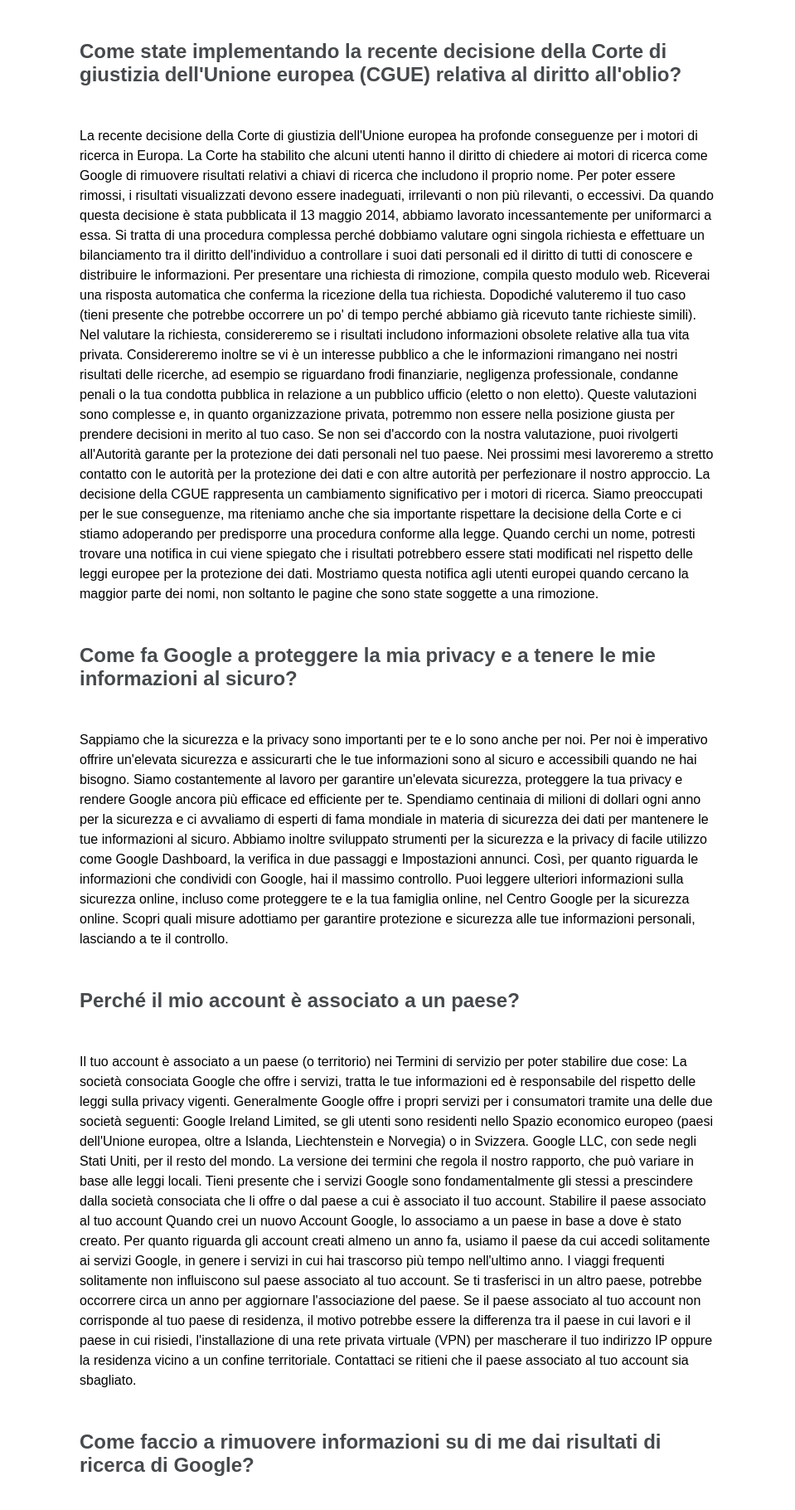
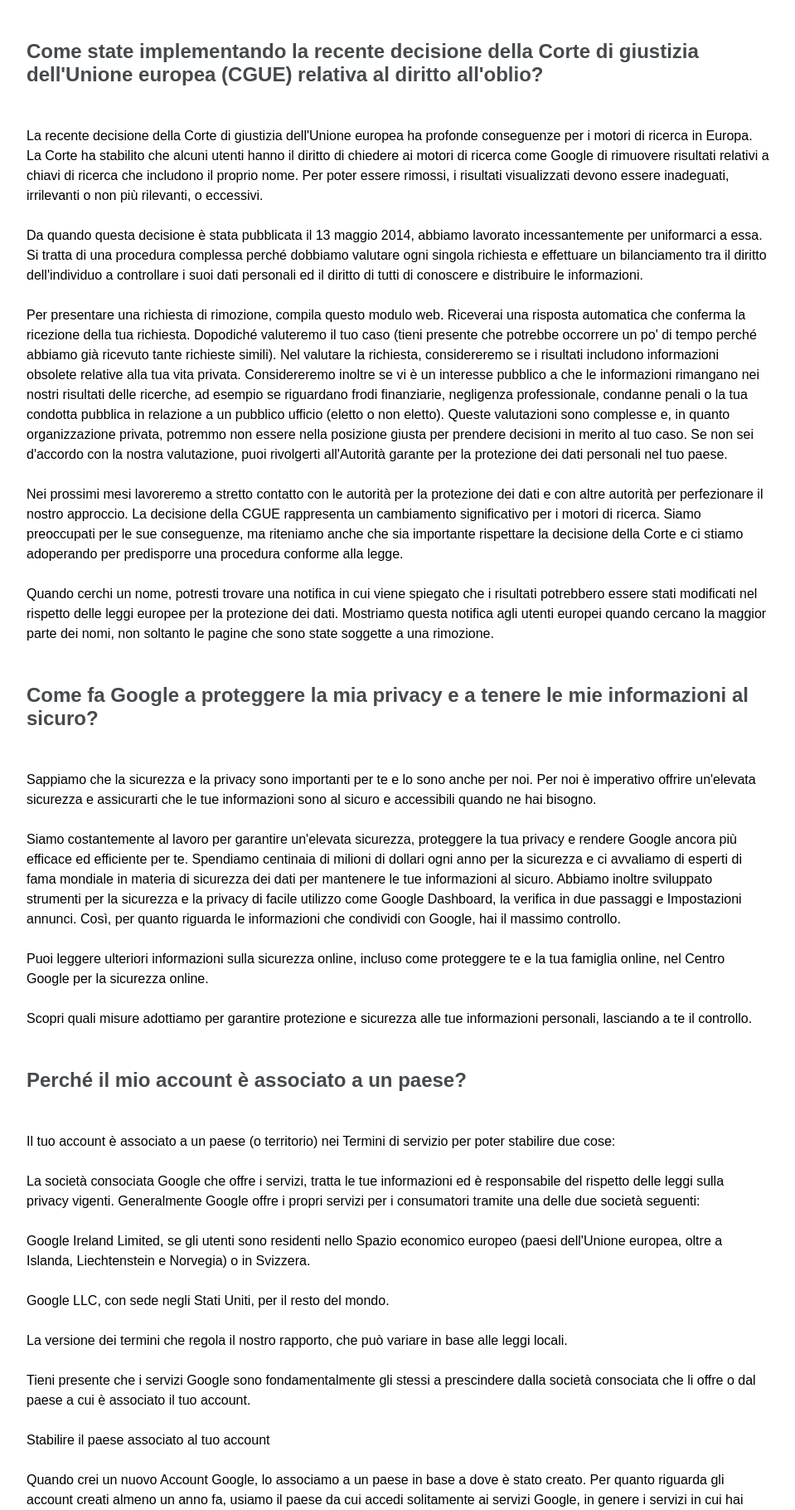
Before and after one commit to SIDDY-CHIUCHIOLO/php-google-faq, a PHP site: page / in a window 1280 px wide. Shown: the part 100-1920 px from the top of the page at 83% size, without its empty margins (160-1119 px from the left). Run offline with PHP 8.4, Linux system fonts and the light colour scheme.

Commit message:
modifica rappresentazione dei p

```diff
--- a/css/style.css
+++ b/css/style.css
@@ -70,7 +70,7 @@ header ul li a:hover{
 
 main{
     margin: 0 auto;
-    width: 60%;
+    width: 70%;
 }
 
 main h2{
@@ -80,4 +80,5 @@ main h2{
 
 main p{
     line-height: 1.5em;
+    margin: 1.5rem 0;
 }
--- a/index.php
+++ b/index.php
@@ -97,8 +97,14 @@
     <main>
         <?php
             foreach ($faq as $element) {?>
-            <h2><?php echo $element['domanda']?></h2>
-            <p><?php echo $element['risposta']?></p>
+                <h2><?php echo $element['domanda']?></h2>
+                <?php
+                    $paragrafo = explode('  ', $element['risposta']);
+                    for ($i=0; $i < count($paragrafo); $i++) { ?>
+                        <p>
+                            <?php echo $paragrafo[$i] ?>
+                        </p>
+                    <?php } ?>
         <?php } ?>
     </main>
 </body>
```
